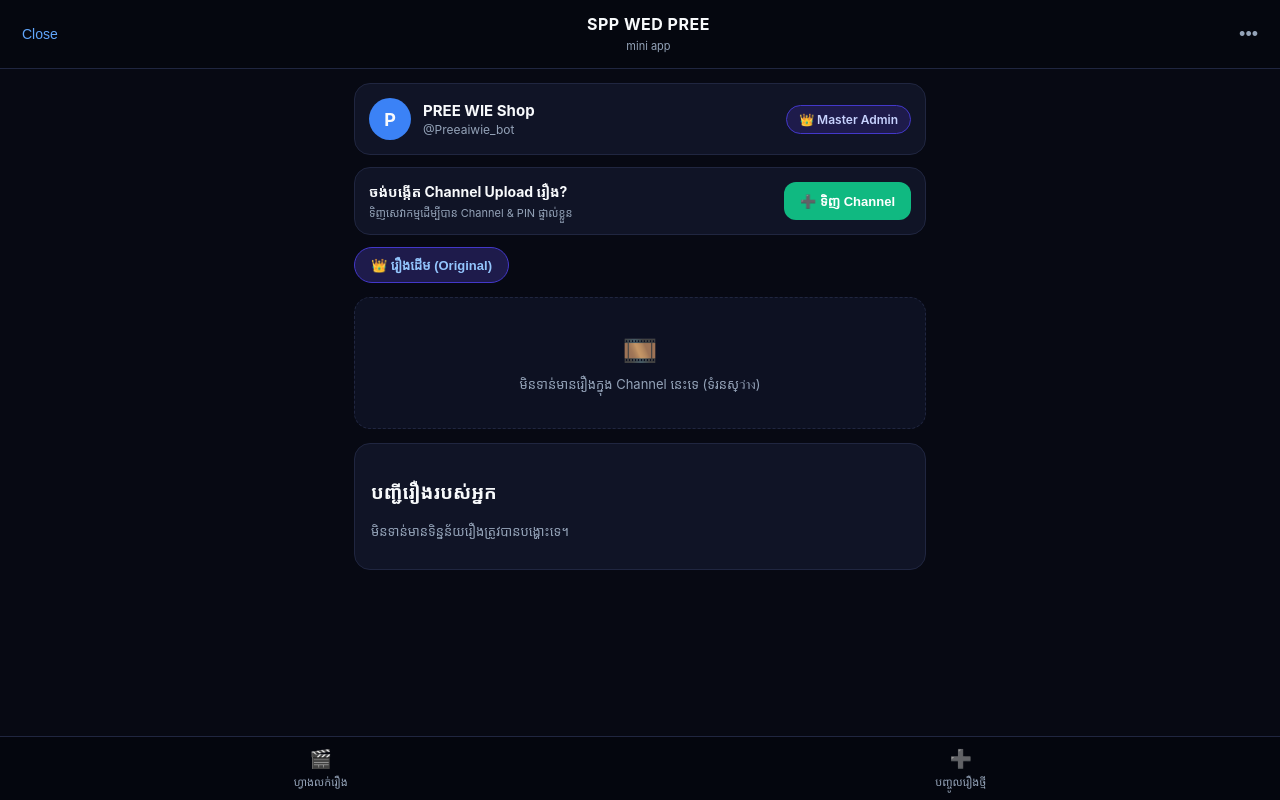
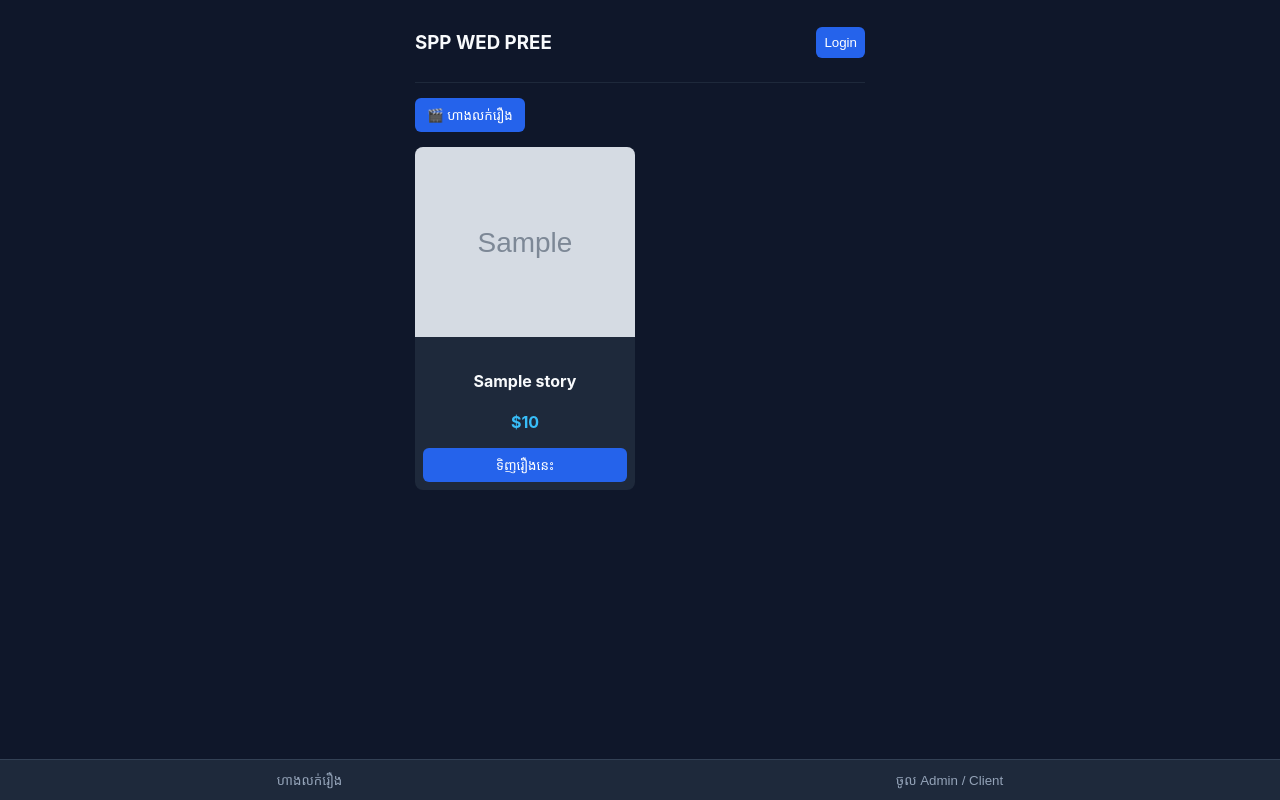
Before and after one commit to preewie/telegram-shop, a Flask app: page / in a window 1280 px wide. Run offline with Flask 3, Linux system fonts and the light colour scheme; grey boxes marked "Sample" are stand-in pictures; a database or web service that is not in the repository returns one stand-in record (values such as "Sample title"); some libraries are stand-ins or nearby versions.

Commit message:
Add files via upload

```diff
--- a/templates/index.html
+++ b/templates/index.html
@@ -1,114 +1,97 @@
-<!doctype html>
+<!DOCTYPE html>
 <html lang="km">
 <head>
-<meta charset="utf-8">
-<meta name="viewport" content="width=device-width,initial-scale=1">
-<title>SPP WED PREE</title>
-<style>
-:root{color-scheme:dark;--bg:#070913;--panel:#101426;--line:#202640;--purple:#8b5cf6;--muted:#94a3b8;--green:#10b981}
-*{box-sizing:border-box}
-body{margin:0;background:var(--bg);color:#f8fafc;font-family:-apple-system,BlinkMacSystemFont,"Noto Sans Khmer",Arial,sans-serif;padding-bottom:50px}
-header{padding:14px 16px;border-bottom:1px solid var(--line);display:flex;justify-content:space-between;align-items:center;background:#05070f;position:sticky;top:0;z-index:10}
-.header-title{text-align:center;flex:1}
-.header-title h2{font-size:16px;margin:0;letter-spacing:0.5px}
-.header-title span{font-size:11px;color:var(--muted)}
-main{max-width:600px;margin:auto;padding:14px}
-.shop-card{background:var(--panel);border:1px solid var(--line);border-radius:16px;padding:14px;display:flex;align-items:center;justify-content:space-between;margin-bottom:12px}
-.shop-info{display:flex;align-items:center;gap:12px}
-.shop-avatar{width:42px;height:42px;border-radius:50%;background:#3b82f6;display:flex;align-items:center;justify-content:center;font-weight:bold;font-size:18px}
-.shop-text h3{margin:0 0 2px;font-size:15px}
-.shop-text p{margin:0;font-size:12px;color:var(--muted)}
-.badge-admin{background:#1e1b4b;border:1px solid #4338ca;color:#c7d2fe;padding:6px 12px;border-radius:20px;font-size:12px;font-weight:600}
-.banner-box{background:var(--panel);border:1px solid var(--line);border-radius:16px;padding:14px;margin-bottom:12px;display:flex;justify-content:space-between;align-items:center;gap:10px}
-.banner-text h4{margin:0 0 4px;font-size:14px}
-.banner-text p{margin:0;font-size:11px;color:var(--muted)}
-.btn-green{background:var(--green);color:white;border:0;border-radius:12px;padding:10px 16px;font-weight:700;font-size:13px;cursor:pointer;white-space:nowrap}
-.btn-original{background:#1e1b4b;border:1px solid #4338ca;color:#93c5fd;padding:8px 16px;border-radius:20px;font-size:13px;font-weight:600;display:inline-flex;align-items:center;gap:6px;margin-bottom:14px}
-.empty-channel{background:#0d1122;border:1px dashed var(--line);border-radius:16px;padding:35px 20px;text-align:center;color:var(--muted);font-size:13px;margin-bottom:14px}
-.bottom-nav{position:fixed;bottom:0;left:0;right:0;background:#05070fe6;backdrop-filter:blur(10px);border-top:1px solid var(--line);display:flex;justify-content:space-around;padding:10px 0;z-index:10}
-.nav-item{background:none;border:0;color:var(--muted);font-size:11px;display:flex;flex-direction:column;align-items:center;gap:4px;cursor:pointer}
-.nav-item span{font-size:18px}
-.hidden{display:none!important}
-input,textarea,select{width:100%;padding:12px;border-radius:12px;background:#05070f;border:1px solid var(--line);color:white;font:inherit;margin-top:6px}
-.panel{background:var(--panel);border:1px solid var(--line);border-radius:16px;padding:16px;margin-bottom:14px}
-button.primary{width:100%;background:#8b5cf6;color:white;border:0;border-radius:12px;padding:12px;font-weight:bold;margin-top:12px;cursor:pointer}
-</style>
+    <meta charset="UTF-8">
+    <meta name="viewport" content="width=device-width, initial-scale=1.0">
+    <title>PREE WIE Studio</title>
+    <link rel="stylesheet" href="/public/style.css">
 </head>
 <body>
-<header>
-<button onclick="history.back()" style="background:none;border:0;color:#60a5fa;font-size:14px;cursor:pointer">Close</button>
-<div class="header-title">
-<h2>SPP WED PREE</h2>
-<span>mini app</span>
-</div>
-<button style="background:none;border:0;color:var(--muted);font-size:18px;cursor:pointer">•••</button>
-</header>
-
-<main>
-<!-- Shop Profile & Master Badge -->
-<div class="shop-card">
-<div class="shop-info">
-<div class="shop-avatar">P</div>
-<div class="shop-text">
-<h3 id="shopName">PREE WIE Shop</h3>
-<p id="shopUsername">@Preeaiwie_bot</p>
+    <div class="container">
+        <div class="header">
+            <h3>SPP WED PREE</h3>
+            <div>
+                {% if user %}
+                    <span class="user-badge">{{ user.username }} ({{ user.role }})</span>
+                    <a href="/logout" class="btn-sm btn-danger">ចាកចេញ</a>
+                {% else %}
+                    <button onclick="toggleModal('loginModal')" class="btn-sm btn-primary">Login</button>
+                {% endif %}
             </div>
         </div>
-<div id="roleBadge" class="badge-admin">👑 Master Admin</div>
+
+        <div class="tab-bar">
+            <button class="tab-btn active" onclick="switchTab('catalog')">🎬 ហាងលក់រឿង</button>
+            {% if user and user.role == 'client' %}
+                <button class="tab-btn" onclick="switchTab('clientUpload')">📤 បង្ហោះរឿង (Client)</button>
+            {% endif %}
+            {% if user and user.role == 'master' %}
+                <button class="tab-btn" onclick="switchTab('masterAdmin')">👑 Admin Dashboard</button>
+            {% endif %}
         </div>
 
-<!-- Channel Upload Banner -->
-<div class="banner-box">
-<div class="banner-text">
-<h4>ចង់បង្កើត Channel Upload រឿង?</h4>
-<p>ទិញសេវាកម្មដើម្បីបាន Channel & PIN ផ្ទាល់ខ្លួន</p>
+        <div id="catalog" class="tab-content active">
+            <div class="grid">
+                {% for story in stories %}
+                    <div class="card">
+                        <img src="{{ story.poster_url }}" class="poster" alt="poster">
+                        <div class="card-body">
+                            <h4>{{ story.title }}</h4>
+                            <p class="price">${{ story.price }}</p>
+                            <button onclick="alert('ទិញរឿង: {{ story.title }}')" class="btn-buy">ទិញរឿងនេះ</button>
                         </div>
-<button class="btn-green" onclick="alert('មុខងារទិញ Channel')">➕ ទិញ Channel</button>
+                    </div>
+                {% else %}
+                    <p class="empty-msg">មិនទាន់មានរឿងនៅក្នុងប្រព័ន្ធនៅឡើយទេ។</p>
+                {% endfor %}
+            </div>
         </div>
 
-<!-- Original Stories Button -->
-<div>
-<button class="btn-original">👑 រឿងដើម (Original)</button>
+        <div id="clientUpload" class="tab-content">
+            <div class="card-box">
+                <h4>📤 បង្ហោះរឿងថ្មី</h4>
+                <form action="/upload-story" method="POST" enctype="multipart/form-data">
+                    <input type="text" name="title" placeholder="ចំណងជើងរឿង" required>
+                    <textarea name="description" placeholder="សេចក្តីពិពណ៌នារឿង"></textarea>
+                    <label>Poster រឿង:</label>
+                    <input type="file" name="poster" accept="image/*" required>
+                    <label>Video រឿង:</label>
+                    <input type="file" name="video" accept="video/*" required>
+                    <label>File បន្ថែម:</label>
+                    <input type="file" name="file">
+                    <input type="number" step="0.01" name="price" placeholder="កំណត់តម្លៃរឿង ($)" required>
+                    <button type="submit" class="btn-primary">Save & Post</button>
+                </form>
+            </div>
         </div>
 
-<!-- Empty Channel State -->
-<div class="empty-channel">
-<div style="font-size:28px;margin-bottom:8px">🎞️</div>
-មិនទាន់មានរឿងក្នុង Channel នេះទេ (ទំរនស្ว่าง)
+        <div class="bottom-nav">
+            <button onclick="switchTab('catalog')" class="nav-item">ហាងលក់រឿង</button>
+            <button onclick="toggleModal('loginModal')" class="nav-item">ចូល Admin / Client</button>
+        </div>
     </div>
 
-<!-- Dynamic Panel for adding stories/admin -->
-<div id="appContainer"></div>
-</main>
-
-<!-- Bottom Navigation Bar -->
-<nav class="bottom-nav">
-<button class="nav-item" onclick="switchTab('upload')">
-<span>🎬</span>ហ្វាងលក់រឿង
-</button>
-<button class="nav-item" onclick="switchTab('add')">
-<span>➕</span>បញ្ចូលរឿងថ្មី
-</button>
-</nav>
+    <div id="loginModal" class="modal">
+        <div class="modal-content">
+            <h4>ចូលប្រព័ន្ធ</h4>
+            <form action="/login" method="POST">
+                <input type="text" name="username" placeholder="Username" required>
+                <input type="password" name="password" placeholder="Password" required>
+                <button type="submit" class="btn-primary">Login</button>
+                <button type="button" onclick="toggleModal('loginModal')" class="btn-secondary">បិទ</button>
+            </form>
+        </div>
+    </div>
 
     <script>
-function switchTab(tab) {
-  const container = document.getElementById('appContainer');
-  if(tab === 'upload') {
-    container.innerHTML = `<div class="panel"><h3>បញ្ជីរឿងរបស់អ្នក</h3><p style="color:var(--muted);font-size:13px">មិនទាន់មានទិន្នន័យរឿងត្រូវបានបង្ហោះទេ។</p></div>`;
-  } else if(tab === 'add') {
-    container.innerHTML = `
-      <div class="panel">
-        <h3>បង្ហោះរឿងថ្មី</h3>
-        <label>ចំណងជើងរឿង</label>
-        <input type="text" placeholder="បញ្ចូលចំណងជើងរឿង...">
-        <label>តម្លៃ ($)</label>
-        <input type="number" value="1.00">
-        <button class="primary" onclick="alert('បានរក្សាទុក')">រក្សាទុក</button>
-      </div>`;
+        function switchTab(tabId) {
+            document.querySelectorAll('.tab-content').forEach(el => el.classList.remove('active'));
+            document.getElementById(tabId).classList.add('active');
         }
+        function toggleModal(modalId) {
+            const m = document.getElementById(modalId);
+            m.style.display = m.style.display === 'flex' ? 'none' : 'flex';
         }
-switchTab('upload');
     </script>
 </body>
 </html>
```
Lines whose indentation alone changed are shown as unchanged.
